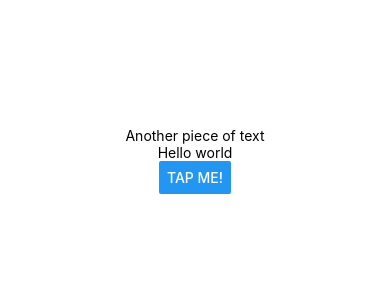
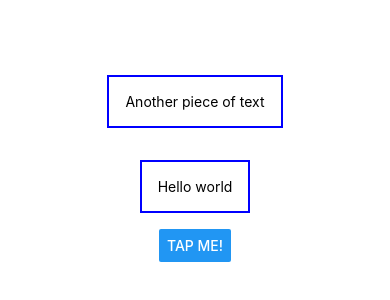
Before and after one commit to marcoguidara/udemy-react-native-the-pratical-guide-2022, a React Native app in the folder 001-module-1/: screen / in a window 390 px wide. Shown: the part 262-562 px from the top of the page. Built offline with nearby package versions, Linux system fonts and the light colour scheme.

Commit message:
Lesson 14

```diff
--- a/001-module-1/App.js
+++ b/001-module-1/App.js
@@ -5,9 +5,9 @@ export default function App() {
   return (
     <View style={styles.container}>
       <View>
-        <Text>Another piece of text</Text>
+        <Text style={styles.dummyText}>Another piece of text</Text>
       </View>
-      <Text>Hello world</Text>
+      <Text style={styles.dummyText}>Hello world</Text>
       <Button title="tap me!" />
     </View>
   );
@@ -20,4 +20,7 @@ const styles = StyleSheet.create({
     alignItems: "center",
     justifyContent: "center",
   },
+  dummyText: {
+    margin: 16, borderWidth: 2, borderColor: 'blue', padding: 16
+  }
 });
```
